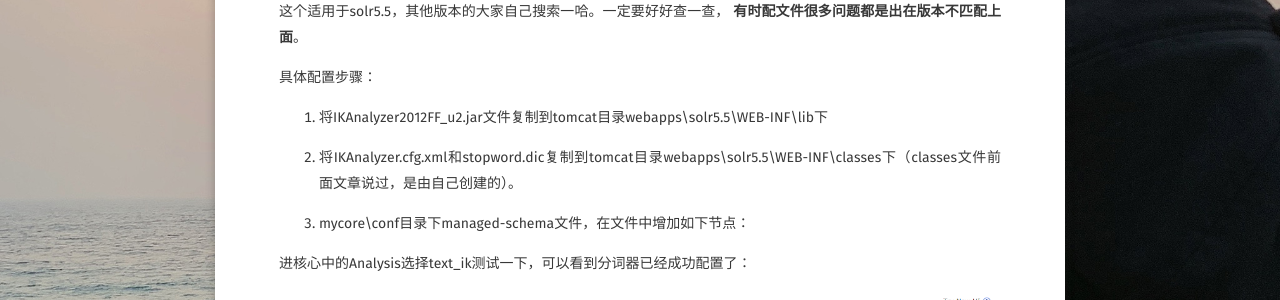
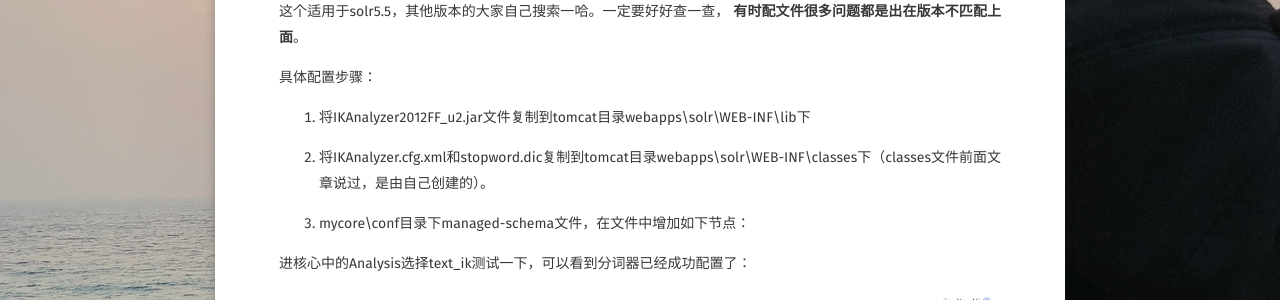
Before and after one commit to YawWQ/yawwq.github.io, a Jekyll site: the page built from _posts/2019-04-09-solr创建core以及整合ik分词器.md, in a window 1280 px wide. Shown: the part 1083-1383 px from the top of the page. Built offline with Jekyll 4.4.1, drawn with Linux system fonts in a browser that asks for light colours; some web fonts are replaced; comment, search, counter and statistics services are not loaded.

Commit message:
Update 2019-04-09-solr创建core以及整合ik分词器.md

```diff
--- a/_posts/2019-04-09-solr创建core以及整合ik分词器.md
+++ b/_posts/2019-04-09-solr创建core以及整合ik分词器.md
@@ -34,9 +34,9 @@ comments: true
 
 具体配置步骤：
 
-1. 将IKAnalyzer2012FF_u2.jar文件复制到tomcat目录webapps\solr5.5\WEB-INF\lib下
+1. 将IKAnalyzer2012FF_u2.jar文件复制到tomcat目录webapps\solr\WEB-INF\lib下
 
-2. 将IKAnalyzer.cfg.xml和stopword.dic复制到tomcat目录webapps\solr5.5\WEB-INF\classes下（classes文件前面文章说过，是由自己创建的）。
+2. 将IKAnalyzer.cfg.xml和stopword.dic复制到tomcat目录webapps\solr\WEB-INF\classes下（classes文件前面文章说过，是由自己创建的）。
 
 3. mycore\conf目录下managed-schema文件，在文件中增加如下节点：
 
```
